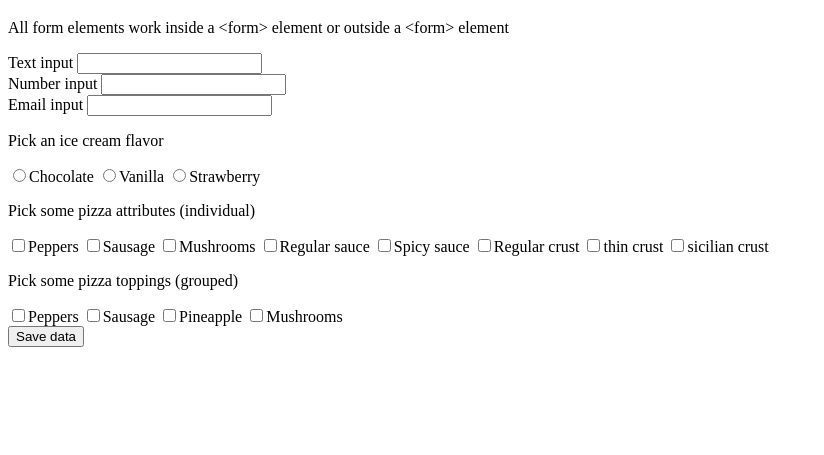
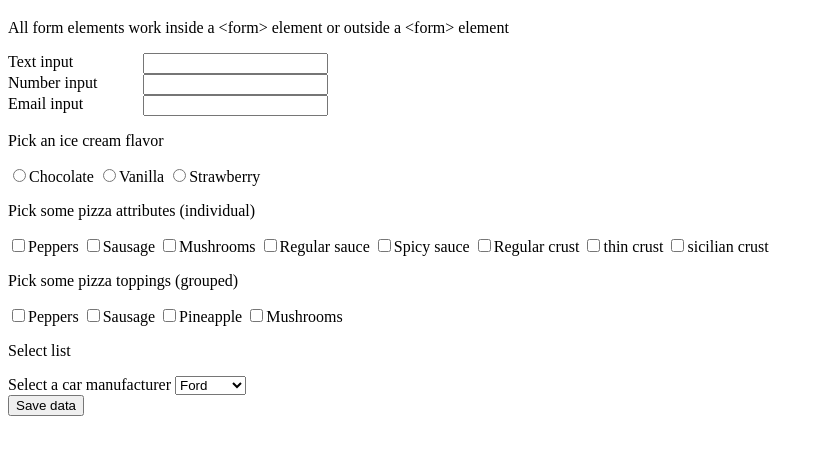
Before and after one commit to speedingplanet/intuit-front-end-playground, a website built with Vite: page forms.html in a window 1280 px wide. Shown: the part 61-516 px from the top of the page, without its empty margins (0-824 px from the left). Built offline with nearby package versions, Linux system fonts and the light colour scheme.

Commit message:
Layout and labels

```diff
--- a/forms.html
+++ b/forms.html
@@ -11,6 +11,16 @@
 			content="width=device-width, initial-scale=1.0"
 		/>
 		<title>Forms</title>
+		<style>
+			.input-container {
+				display: flex;
+				max-width: 25vw;
+			}
+
+			.input-container>div {
+				flex: 1;
+			}
+		</style>
 	</head>
 	<body>
 		<h1>HTML Forms</h1>
@@ -22,29 +32,34 @@
 		<!-- action points back to the same URL, i.e. the form submits data to itself -->
 		<form>
 			<!-- div>label+input:text -->
+			<div class="input-container">
+				<div><label for="text-input-id">Text input</label></div>
+				<!-- Almost always want a name, might need an id if you're using JavaScript -->
 				<div>
-				<label for="text-input-id">Text input</label>
-				<!-- Almost always want a name, might need an id if you're using JavaScript -->
 					<input
 						type="text"
 						name="text-input-name"
 						id="text-input-id"
 					/>
 				</div>
+			</div>
+			<div class="input-container">
+				<div><label for="number-input-id">Number input</label></div>
 				<div>
-				<label for="number-input-id">Number input</label>
 					<input
 						type="number"
 						name="number-input-name"
 						id="number-input-id"
 					/>
 				</div>
+			</div>
 
 			<!-- Similar functionality for the email, tel, url types -->
 			<!-- 1) Light validation for email, telephone or URL -->
 			<!-- 2) May modify the virtual keyboard on a mobile device (e.g. including '@' for email) -->
+			<div class="input-container">
+				<div><label for="email-input-id">Email input</label></div>
 				<div>
-				<label for="email-input-id">Email input</label>
 					<input
 						type="email"
 						name="email-input-name"
@@ -52,13 +67,14 @@
 						required
 					/>
 				</div>
+			</div>
 
 			<div>
 				<p>Pick an ice cream flavor</p>
 				<!-- All radios in a set should have the same "name" attribute, but different values -->
-				<input type="radio" name="flavor" value="chocolate" id="flavor-chocolate"><label for="flavor-chocolate">Chocolate</label>
-				<input type="radio" name="flavor" value="vanilla" id="flavor-vanilla"><label for="flavor-vanilla">Vanilla</label>
-				<input type="radio" name="flavor" value="strawberry" id="flavor-strawberry"><label for="flavor-strawberry">Strawberry</label>
+				<label><input type="radio" name="flavor" value="chocolate" id="flavor-chocolate">Chocolate</label>
+				<label><input type="radio" name="flavor" value="vanilla" id="flavor-vanilla">Vanilla</label>
+				<label><input type="radio" name="flavor" value="strawberry" id="flavor-strawberry">Strawberry</label>
 			</div>
 
 			<div>
@@ -81,6 +97,19 @@
 				<input type="checkbox" name="topping" value="pineapple" id="topping-pineapple"><label for="topping-pineapple">Pineapple</label>
 				<input type="checkbox" name="topping" value="mushrooms" id="topping-mushrooms"><label for="topping-mushrooms">Mushrooms</label>
 			</div>
+
+			<div>
+				<p>Select list</p>
+				<!-- label[for] points to input[id] -->
+				<label for="car-make">Select a car manufacturer</label>
+				<select name="car-make" id="car-make">
+					<option value="ford">Ford</option>
+					<option value="honda">Honda</option>
+					<option value="hyundai">Hyundai</option>
+					<option value="dodge">Dodge</option>
+					<option value="gmc">GMC</option>
+				</select>
+			</div>
 			<button type="submit">Save data</button>
 		</form>
 	</body>
```
Lines whose indentation alone changed are shown as unchanged.
